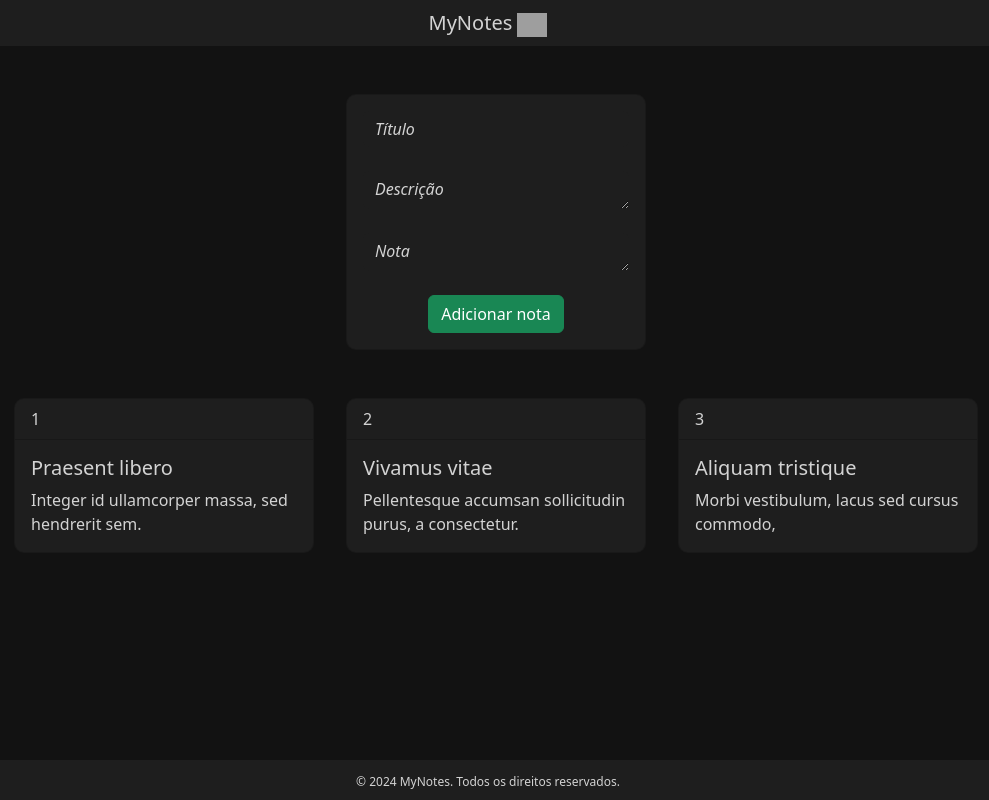
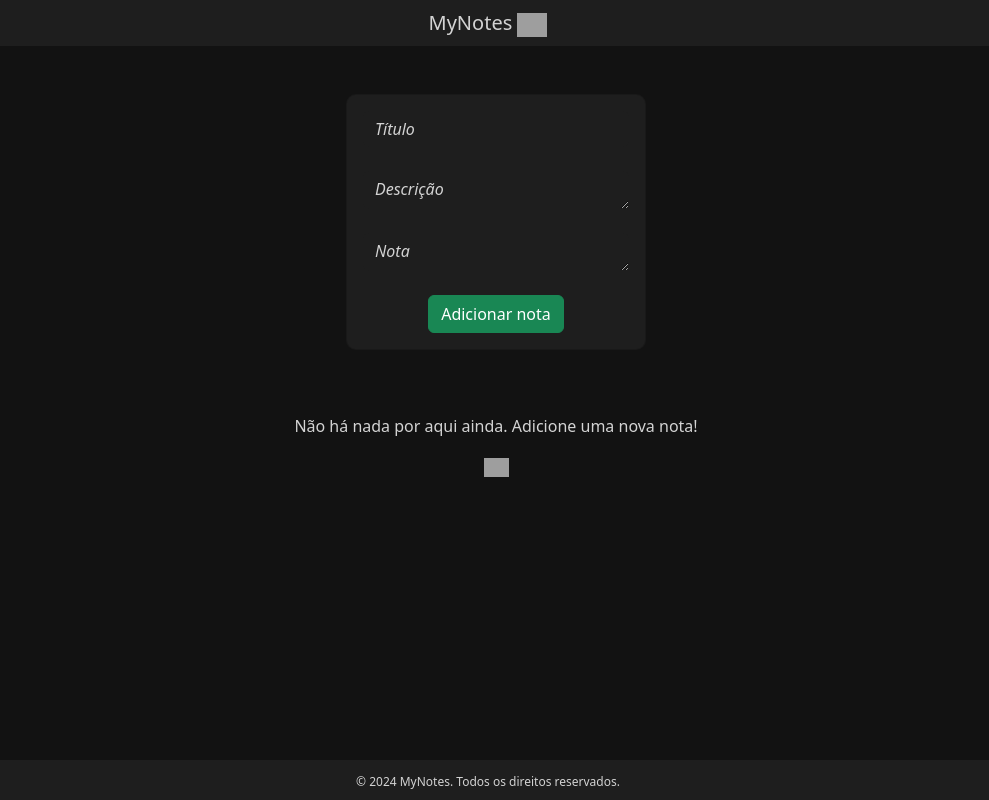
Before and after one commit to lucsdsm/tsi-2024.2-dwfe-av1, an Angular app in the folder mynotes/: page / in a window 1280 px wide. Shown: the whole page, without its empty margins (144-1133 px from the left). Built offline with nearby package versions, Linux system fonts and the light colour scheme; grey boxes are pictures that could not be loaded; a web font is replaced by a local one.

Commit message:
implementado funcionamento para adicionar nova nota e adição do @if @else para caso não haja nenhuma nota cadastrada

```diff
--- a/mynotes/src/app/add-card/add-card.component.html
+++ b/mynotes/src/app/add-card/add-card.component.html
@@ -1,12 +1,13 @@
 <div class="d-flex flex-wrap justify-content-center align-items-center py-5">
     <div class="card text-bg-dark" style="width: 300px;">
-        <div class="card-body">
-            <input type="text" class="form-control" placeholder="Título" aria-label="Título"
-                aria-describedby="basic-addon1"> <br>
-            <textarea class="form-control" placeholder="Descrição" aria-label="Descrição"
-                style="height: 20px;"></textarea> <br>
-            <textarea class="form-control" placeholder="Nota" aria-label="Nota" style="height: 20px;"></textarea> <br>
-            <button type="button" class="btn btn-success"> Adicionar nota </button>
-        </div>
+      <div class="card-body">
+        <input type="text" class="form-control" placeholder="Título" aria-label="Título"
+               [(ngModel)]="title"> <br>
+        <textarea class="form-control" placeholder="Descrição" aria-label="Descrição"
+                  [(ngModel)]="summary" style="height: 30px;"></textarea> <br>
+        <textarea class="form-control" placeholder="Nota" aria-label="Nota"
+                  [(ngModel)]="content" style="height: 30px;"></textarea> <br>
+        <button type="button" class="btn btn-success" (click)="onAddNote()">Adicionar nota</button>
+      </div>
     </div>
-</div>
+  </div>
--- a/mynotes/src/app/add-card/add-card.component.ts
+++ b/mynotes/src/app/add-card/add-card.component.ts
@@ -1,12 +1,36 @@
-import { Component } from '@angular/core';
+import { Component, EventEmitter, Output } from '@angular/core';
+import { Note } from '../../models/note';
+import { FormsModule, NgModel } from '@angular/forms';
 
 @Component({
   selector: 'app-add-card',
   standalone: true,
-  imports: [],
+  imports: [FormsModule],
   templateUrl: './add-card.component.html',
   styleUrl: './add-card.component.css'
 })
 export class AddCardComponent {
+  title: string = '';
+  summary: string = '';
+  content: string = '';
 
+  @Output() addNote = new EventEmitter<Note>();
+
+  onAddNote() {
+    if (this.title.trim() && this.summary.trim() && this.content.trim()) {
+      const newNote: Note = {
+        title: this.title,
+        summary: this.summary,
+        content: this.content
+      };
+      this.addNote.emit(newNote);
+      this.resetForm(); // Limpa os campos do formulário
+    }
+  }
+
+  resetForm() {
+    this.title = '';
+    this.summary = '';
+    this.content = '';
+  }
 }
--- a/mynotes/src/app/body/body.component.html
+++ b/mynotes/src/app/body/body.component.html
@@ -1,10 +1,18 @@
-<app-add-card></app-add-card>
+<app-add-card (addNote)="addNoteToList($event)"></app-add-card>
+
 <div class="d-flex flex-wrap justify-content-center align-items-center">
+  @if (notes.length > 0) {
     <app-cards *ngFor="let note of notes; let index = index"
                [note]="note"
                [index]="index"
                (openModalEvent)="showNoteInModal($event)">
     </app-cards>
-  </div>
+  } @else {
+    <div class="text-center" [hidden]="notes.length > 0">
+      <p class="mt-3">{{ noNotesMessage }}</p>
+      <img [src]="noNotesImage" [alt]="noNotesAltText" [style.maxWidth.px]="noNotesImageSize">
+    </div>
+  }
+</div>
 
-  <app-modal [note]="selectedNote"></app-modal>
+<app-modal [note]="selectedNote"></app-modal>
--- a/mynotes/src/app/body/body.component.ts
+++ b/mynotes/src/app/body/body.component.ts
@@ -1,24 +1,27 @@
+import * as bootstrap from 'bootstrap';
 import { Component, NgModule } from '@angular/core';
 import { CardsComponent } from '../cards/cards.component';
 import { Note } from '../../models/note';
 import { NgFor } from '@angular/common';
 import { ModalComponent } from "../modal/modal.component";
-import * as bootstrap from 'bootstrap';
 import { AddCardComponent } from "../add-card/add-card.component";
+import { FormsModule } from '@angular/forms';
 
 @Component({
   selector: 'app-body',
   standalone: true,
-  imports: [CardsComponent, NgFor, ModalComponent, AddCardComponent],
+  imports: [CardsComponent, NgFor, ModalComponent, AddCardComponent, FormsModule],
   templateUrl: './body.component.html',
   styleUrl: './body.component.css'
 })
 export class BodyComponent {
   notes: Note[] = [
-    new Note('Praesent libero', 'Integer id ullamcorper massa, sed hendrerit sem.', 'Donec in iaculis justo. Sed ac lacus rhoncus, vestibulum felis in, dignissim tortor. Etiam lorem enim, iaculis nec finibus sed, egestas at erat. Praesent nec hendrerit metus. Nullam fringilla commodo semper. In est nibh, scelerisque ut condimentum nec, fermentum ut massa. Vestibulum ultricies tempor lobortis. Fusce a euismod turpis, vitae dictum lacus. Morbi non nunc ac lorem tincidunt vehicula. Morbi at dolor vitae mi sodales posuere et quis felis. Vestibulum eu neque et felis laoreet interdum.'),
-    new Note('Vivamus vitae', 'Pellentesque accumsan sollicitudin purus, a consectetur.', 'Nam et rhoncus diam. Fusce orci nulla, interdum pellentesque eleifend sed, semper vitae velit. Sed in posuere libero, id vestibulum lectus. Fusce scelerisque sapien quis justo pretium, ac pulvinar erat dictum. Vivamus consequat, mauris ac feugiat sollicitudin, diam nisi varius leo, sit amet lobortis ligula est at neque. Aenean feugiat lorem ut magna eleifend dapibus. Nulla ut blandit ligula, et vulputate ante. Fusce orci risus, cursus vitae dignissim ac, efficitur quis tellus. Fusce et sollicitudin eros. Aenean ullamcorper fringilla felis. Donec id arcu ultricies, volutpat ipsum ut, luctus risus. Donec non lacus viverra, condimentum risus sed, luctus ex. Cras vehicula facilisis commodo.'),
-    new Note('Aliquam tristique', 'Morbi vestibulum, lacus sed cursus commodo,', 'Sed at faucibus nunc, facilisis facilisis ligula. Pellentesque consectetur, dui ut sagittis venenatis, justo ipsum ultrices mi, eget dignissim ligula odio at orci. Aliquam at purus purus. Phasellus efficitur aliquet magna eu semper. Cras viverra, nisi vitae molestie malesuada, erat sem fringilla risus, a porta dolor dui at dui. Proin sit amet augue non erat pellentesque pharetra non eget nunc. Nunc posuere risus finibus felis feugiat, id sollicitudin urna aliquam. Duis eu ante turpis. Duis id risus pellentesque, tincidunt nisl non, consequat velit. Nullam mattis pulvinar velit. Curabitur venenatis, nisi vel fringilla posuere, sapien lorem tempor libero, vel semper neque orci ut magna. Phasellus ac tincidunt sem, in rutrum ipsum.'),
   ];
+
+  noNotesMessage: string = 'Não há nada por aqui ainda. Adicione uma nova nota!';
+  noNotesImage: string = 'https://cdn-icons-png.flaticon.com/512/1201/1201088.png';
+  noNotesAltText: string = 'Nenhuma nota encontrada';
+  noNotesImageSize: number = 25;
 
   selectedNote: Note | null = null;
 
@@ -28,4 +31,8 @@ export class BodyComponent {
     const modal = new bootstrap.Modal(modalElement);
     modal.show();
   }
+
+  addNoteToList(newNote: Note) {
+    this.notes.push(newNote); // Adiciona a nova nota à lista
+  }
 }
```
